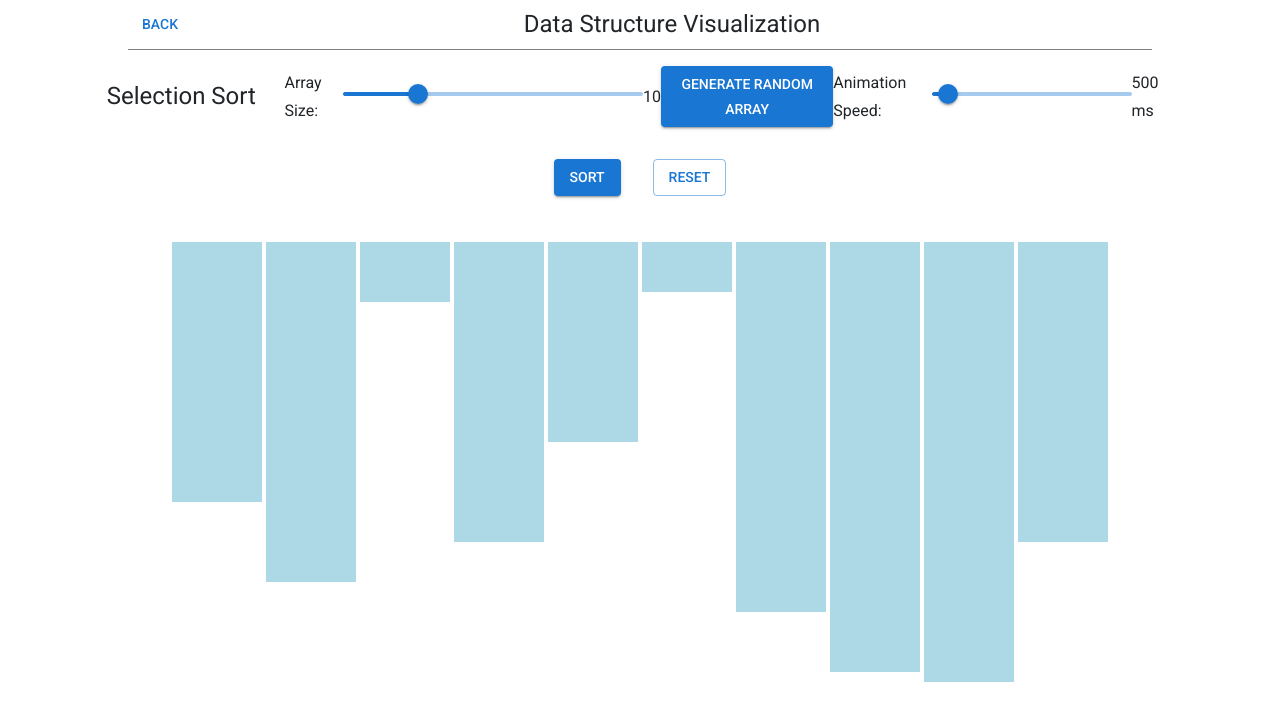
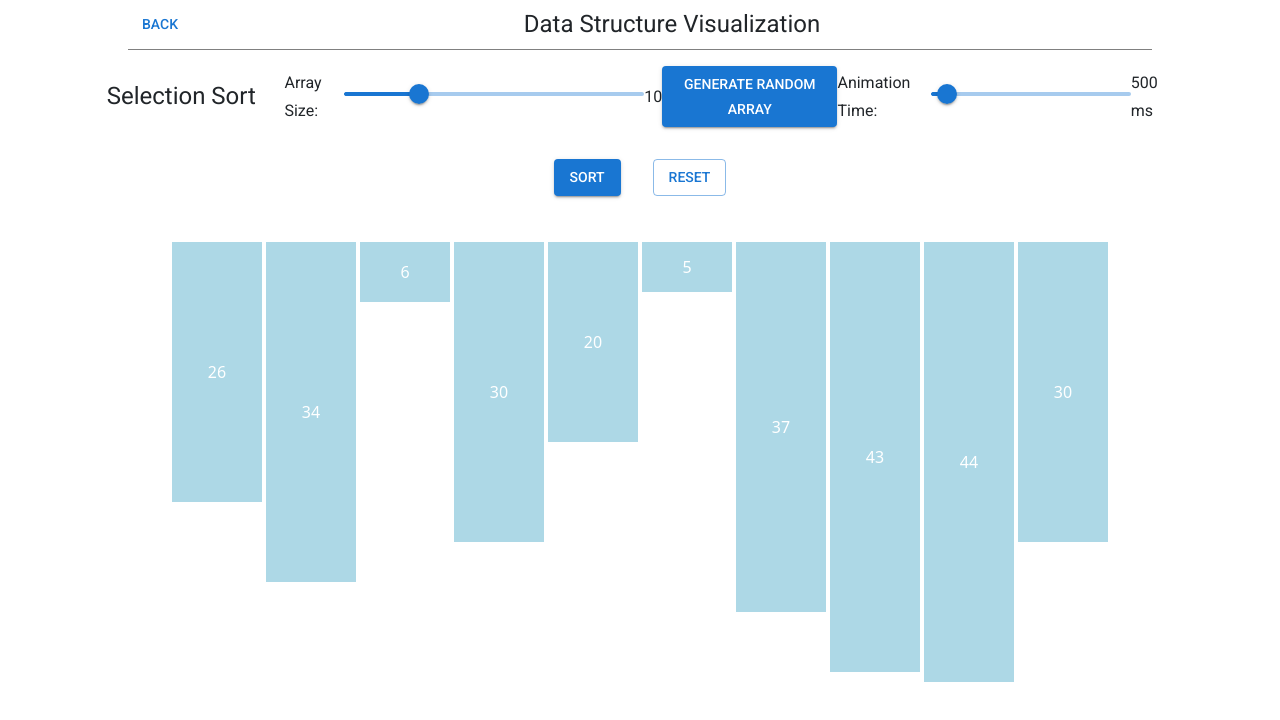
Before and after one commit to akashgirme/data_structure_visualizer, a React (Create React App) app: page /selectionSort in a window 1280 px wide. Shown: the top 720 px of the page. Built offline with nearby package versions, Linux system fonts and the light colour scheme.

Commit message:
Add value in bar of  selection sort

```diff
--- a/src/Components/Sorting/Bubble Sort/bubble-sort.js
+++ b/src/Components/Sorting/Bubble Sort/bubble-sort.js
@@ -152,7 +152,7 @@ const BubbleSort = () => {
           </Button>
           <Box>
             <label>
-              <Typography variant="subtitle1">Animation Speed:</Typography>
+              <Typography variant="subtitle1">Animation Time:</Typography>
             </label>
           </Box>
           <Box>
--- a/src/Components/Sorting/Quick Sort/quick-sort.js
+++ b/src/Components/Sorting/Quick Sort/quick-sort.js
@@ -183,7 +183,7 @@ const QuickSort = () => {
           </Button>
           <Box>
             <label>
-              <Typography variant="subtitle1">Animation Speed:</Typography>
+              <Typography variant="subtitle1">Animation Time:</Typography>
             </label>
           </Box>
           <Box>
--- a/src/Components/Sorting/merge-sort.js
+++ b/src/Components/Sorting/merge-sort.js
@@ -25,7 +25,6 @@ const MergeSort = () => {
   };
 
   const mergeSort = async () => {
-    //const arrayCopy = [...array];
 
     const merge = async (start, middle, end) => {
       const leftArray = array.slice(start, middle + 1);
@@ -182,7 +181,7 @@ const MergeSort = () => {
           </Button>
           <Box>
             <label>
-              <Typography variant="subtitle1">Animation Speed:</Typography>
+              <Typography variant="subtitle1">Animation Time:</Typography>
             </label>
           </Box>
           <Box>
--- a/src/Components/Sorting/selection-sort.js
+++ b/src/Components/Sorting/selection-sort.js
@@ -25,9 +25,8 @@ const SelectionSort = () => {
   };
 
   const selectionSort = async () => {
-    const arrayCopy = [...array];
 
-    for (let i = 0; i < arrayCopy.length - 1; i++) {
+    for (let i = 0; i < array.length - 1; i++) {
       let minIndex = i;
 
       // Highlight the current minimum element
@@ -36,7 +35,7 @@ const SelectionSort = () => {
         duration: animationSpeed / 1000,
       });
 
-      for (let j = i + 1; j < arrayCopy.length; j++) {
+      for (let j = i + 1; j < array.length; j++) {
         // Highlight elements being compared
         gsap.to(arrayRef.current.children[j], {
           backgroundColor: "blue",
@@ -46,9 +45,11 @@ const SelectionSort = () => {
         await new Promise((resolve) => setTimeout(resolve, animationSpeed));
 
         // If found a new minimum, update minIndex
-        if (arrayCopy[j] < arrayCopy[minIndex]) {
+        if (array[j] < array[minIndex]) {
           minIndex = j;
         }
+
+        setArray([...array]);
 
         // Reset background color
         gsap.to(arrayRef.current.children[j], {
@@ -58,28 +59,30 @@ const SelectionSort = () => {
       }
 
       // Swap the found minimum element with the first element
-      const temp = arrayCopy[i];
-      arrayCopy[i] = arrayCopy[minIndex];
-      arrayCopy[minIndex] = temp;
+      const temp = array[i];
+      array[i] = array[minIndex];
+      array[minIndex] = temp;
 
       // Animate swap
       gsap.to(arrayRef.current.children[i], {
-        height: `${arrayCopy[i] * 10}px`,
+        height: `${array[i] * 10}px`,
         backgroundColor: "green",
         duration: animationSpeed / 1000,
       });
 
       gsap.to(arrayRef.current.children[minIndex], {
-        height: `${arrayCopy[minIndex] * 10}px`,
-        backgroundColor: "green",
+        height: `${array[minIndex] * 10}px`,
+        backgroundColor: "orange",
         duration: animationSpeed / 1000,
       });
 
       await new Promise((resolve) => setTimeout(resolve, animationSpeed));
 
+      setArray([...array]);
+
       // Reset background color
       gsap.to(arrayRef.current.children[i], {
-        backgroundColor: "lightblue",
+        backgroundColor: "green",
         duration: animationSpeed / 1000,
       });
 
@@ -90,10 +93,12 @@ const SelectionSort = () => {
     }
 
     // Set the last element in its final sorted position
-    gsap.to(arrayRef.current.children[arrayCopy.length - 1], {
+    gsap.to(arrayRef.current.children[array.length - 1], {
       backgroundColor: "green",
       duration: animationSpeed / 1000,
     });
+
+    setArray([...array]);
   };
 
   const resetColors = () => {
@@ -152,7 +157,7 @@ const SelectionSort = () => {
           </Button>
           <Box>
             <label>
-              <Typography variant="subtitle1">Animation Speed:</Typography>
+              <Typography variant="subtitle1">Animation Time:</Typography>
             </label>
           </Box>
           <Box>
@@ -216,7 +221,7 @@ const SelectionSort = () => {
                 color: "white",
               }}
             >
-              {/*  {value}   */}
+              {value}
             </Box>
           ))}
         </Box>
```
